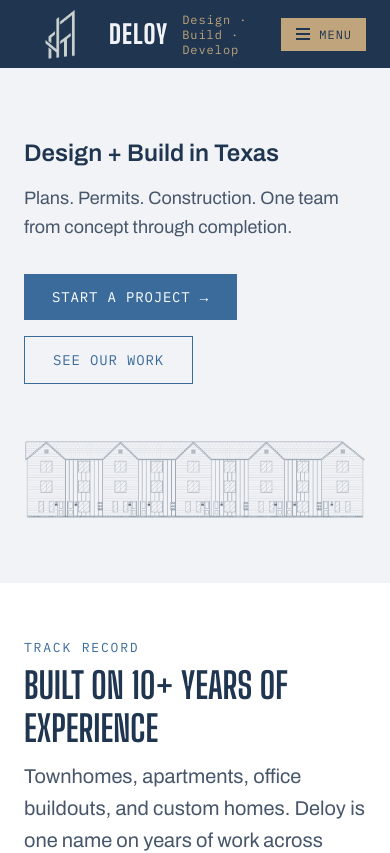
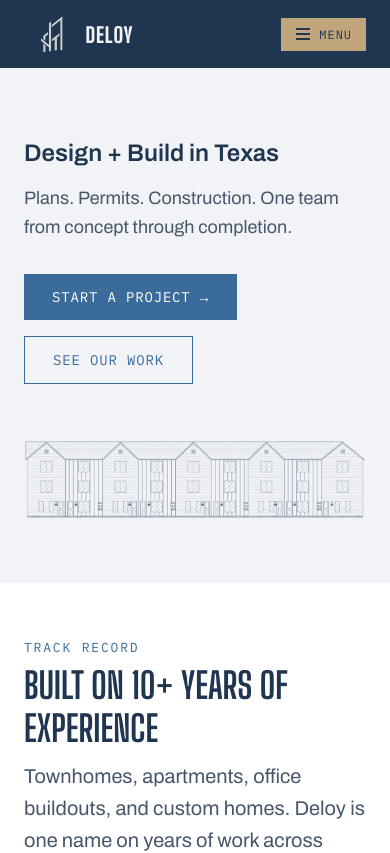
Before and after one commit to ardnanai/deloy-site, a React (Vite) app: page / in a window 390 px wide. Shown: the top 853 px of the page. Built offline with nearby package versions, Linux system fonts and the light colour scheme.

Commit message:
Fix mobile header layout

```diff
--- a/src/App.jsx
+++ b/src/App.jsx
@@ -321,6 +321,21 @@ export default function DeloySite() {
         .scope-grid { display: grid; grid-template-columns: 1fr 1fr; gap: 6px 20px; }
         .tl-row { padding: 20px 0; border-top: 1px solid ${C.line}; }
         @media (max-width: 760px) {
+          .brand-button {
+            gap: 8px !important;
+          }
+
+          .brand-button img {
+            height: 38px !important;
+          }
+
+          .brand-button .display {
+            font-size: 21px !important;
+          }
+
+          .brand-button .mono {
+            display: none;
+          }
           .desktop-nav { display: none; }
           .burger { display: flex; }
           .hero-grid, .two-col, .proj-grid, .feature-split { grid-template-columns: 1fr; gap: 28px; }
@@ -338,7 +353,19 @@ export default function DeloySite() {
       {/* ===== NAV ===== */}
       <header style={{ background: C.ground, position: "sticky", top: 0, zIndex: 20 }}>
         <div className="wrap" style={{ display: "flex", justifyContent: "space-between", alignItems: "center", height: 68 }}>
-          <button onClick={() => go("Home")} style={{ background: "none", border: "none", cursor: "pointer", textAlign: "left", display: "flex", alignItems: "center", gap: 14 }}>
+        <button
+  className="brand-button"
+  onClick={() => go("Home")}
+  style={{
+    background: "none",
+    border: "none",
+    cursor: "pointer",
+    textAlign: "left",
+    display: "flex",
+    alignItems: "center",
+    gap: 14
+  }}
+>
             <img src="/images/deloy-logo.png" alt="Deloy" style={{ height: 52, width: "auto", display: "block" }} />
             <span
   className="display"
```
